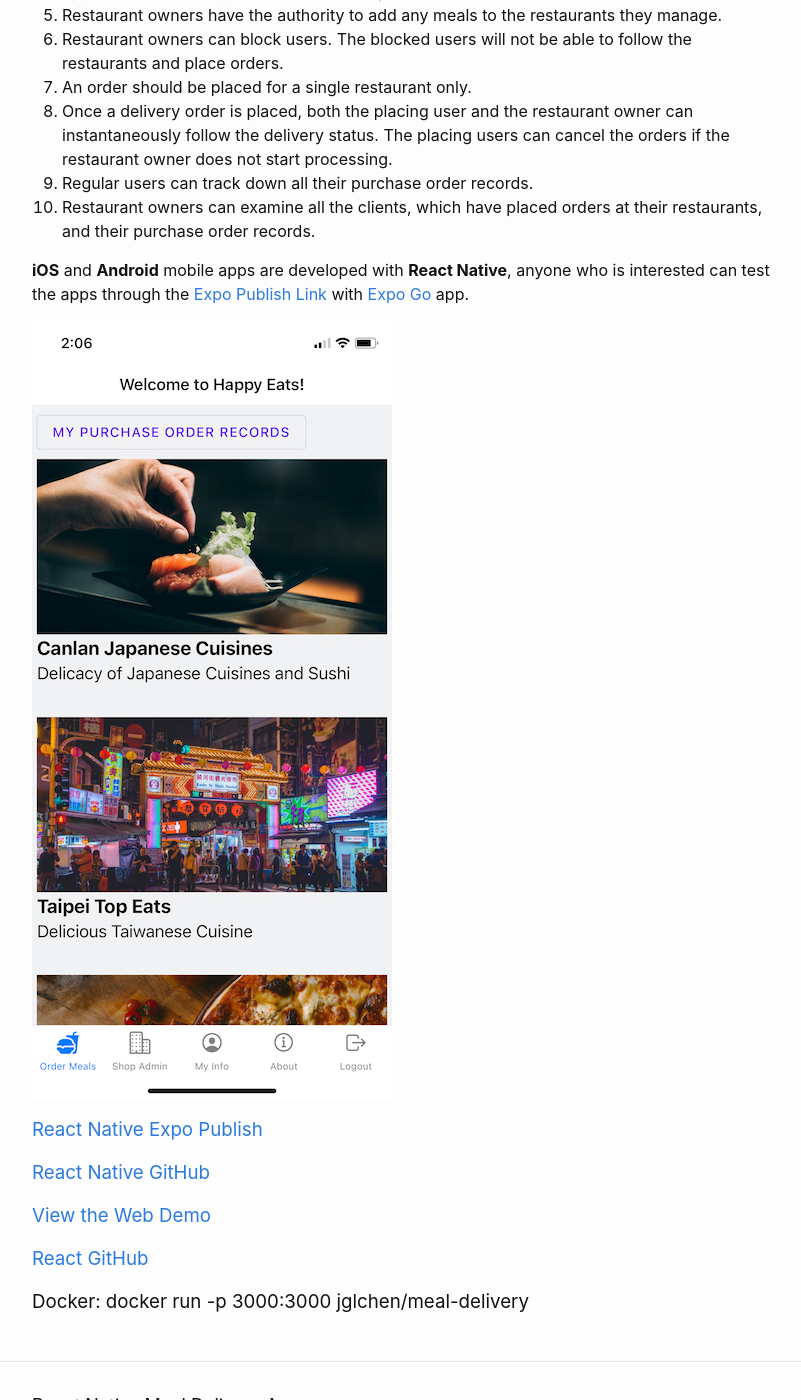
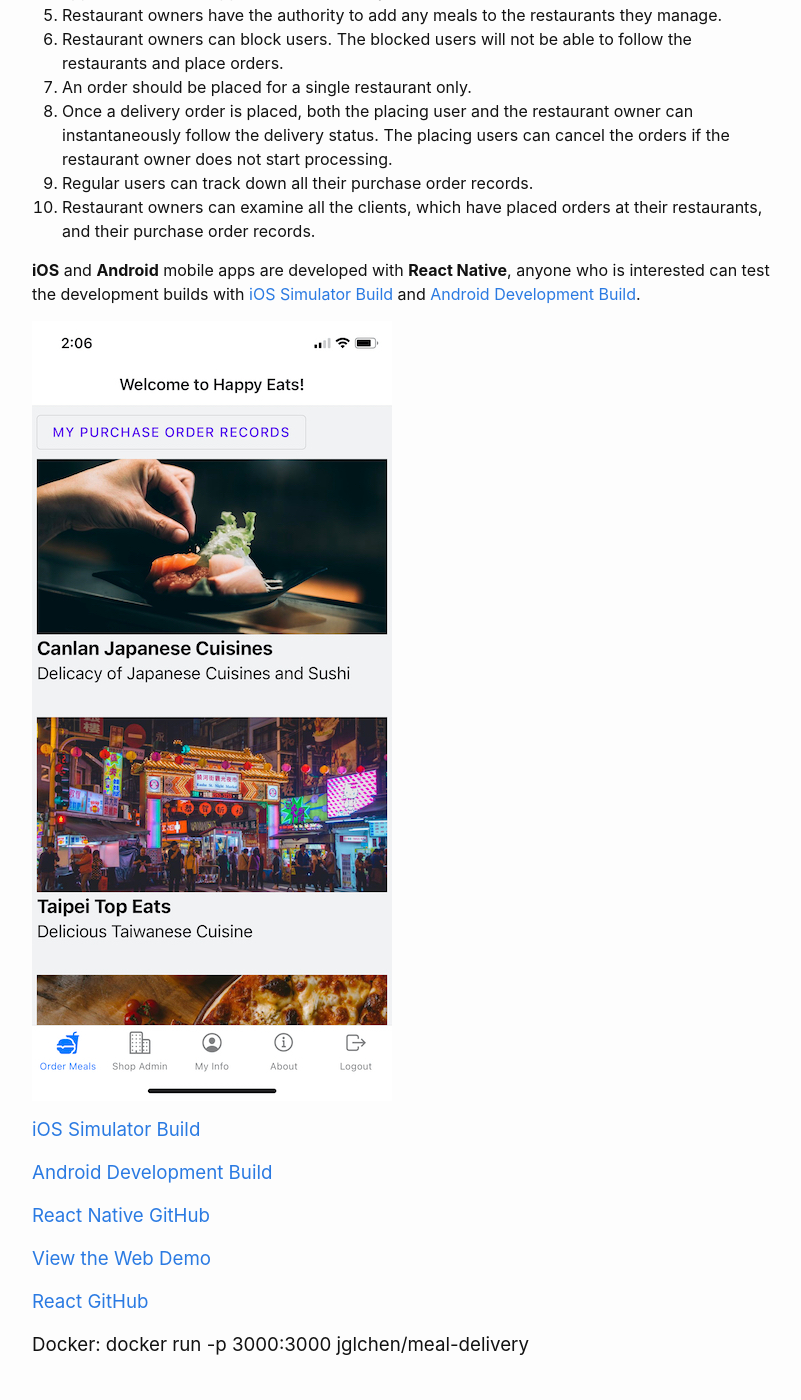
Before and after one commit to jglchen/react-native-meal-delivery, a Jekyll site: the page built from index.md, in a window 1280 px wide and 1400 px high, scrolled down 503 px. Shown: the whole window, without its empty margins (238-1039 px from the left). Built offline with Jekyll 4.4.1, drawn with Linux system fonts in a browser that asks for light colours; comment, search, counter and statistics services are not loaded.

Commit message:
Update Expo SDK to SDK50

```diff
--- a/index.md
+++ b/index.md
@@ -23,11 +23,13 @@ The key functionalities of this app are summarized as bolow:
 9. Regular users can track down all their purchase order records.
 10. Restaurant owners can examine all the clients, which have placed orders at their restaurants, and their purchase order records.
 
-**iOS** and **Android** mobile apps are developed with **React Native**, anyone who is interested can test the apps through the [Expo Publish Link](https://expo.dev/@jglchen/meal-delivery) with [Expo Go](https://expo.dev/client) app.
+**iOS** and **Android** mobile apps are developed with **React Native**, anyone who is interested can test the development builds with [iOS Simulator Build](https://expo.dev/accounts/jglchen/projects/meal-delivery/builds/47dc5625-473d-433e-b9e4-7c4d39b491a0) and [Android Development Build](https://expo.dev/accounts/jglchen/projects/meal-delivery/builds/d028913d-8994-4479-8974-37f4503c7ac0).
+
 
 ![react-native-meal-delivery-screenshot](/images/react-native-meal-delivery-screenshot.png)
 
-### [React Native Expo Publish](https://expo.dev/@jglchen/meal-delivery)
+### [iOS Simulator Build](https://expo.dev/accounts/jglchen/projects/meal-delivery/builds/47dc5625-473d-433e-b9e4-7c4d39b491a0)
+### [Android Development Build](https://expo.dev/accounts/jglchen/projects/meal-delivery/builds/d028913d-8994-4479-8974-37f4503c7ac0)
 ### [React Native GitHub](https://github.com/jglchen/react-native-meal-delivery)
 ### [View the Web Demo](https://meal-delivery-three.vercel.app)
 ### [React GitHub](https://github.com/jglchen/meal-delivery)
```
